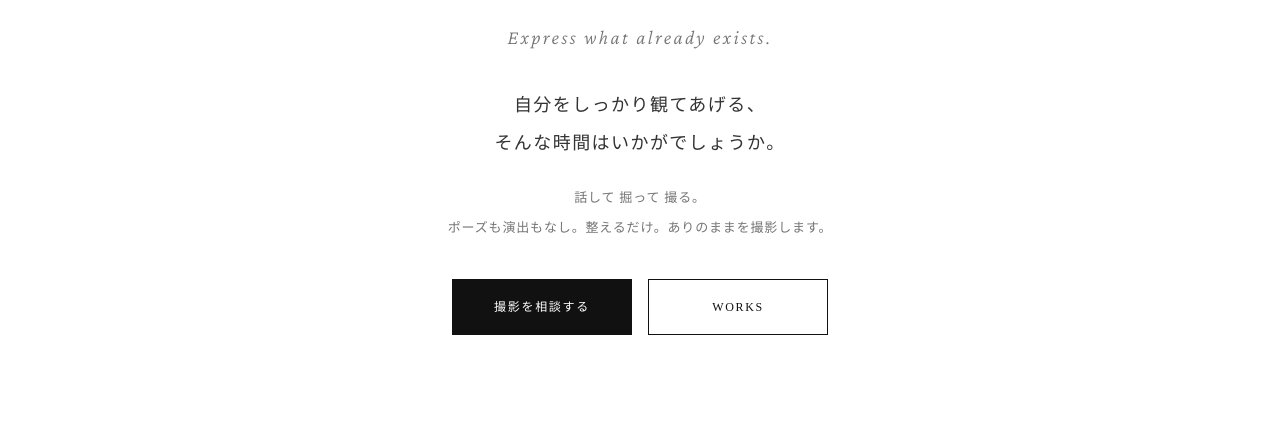
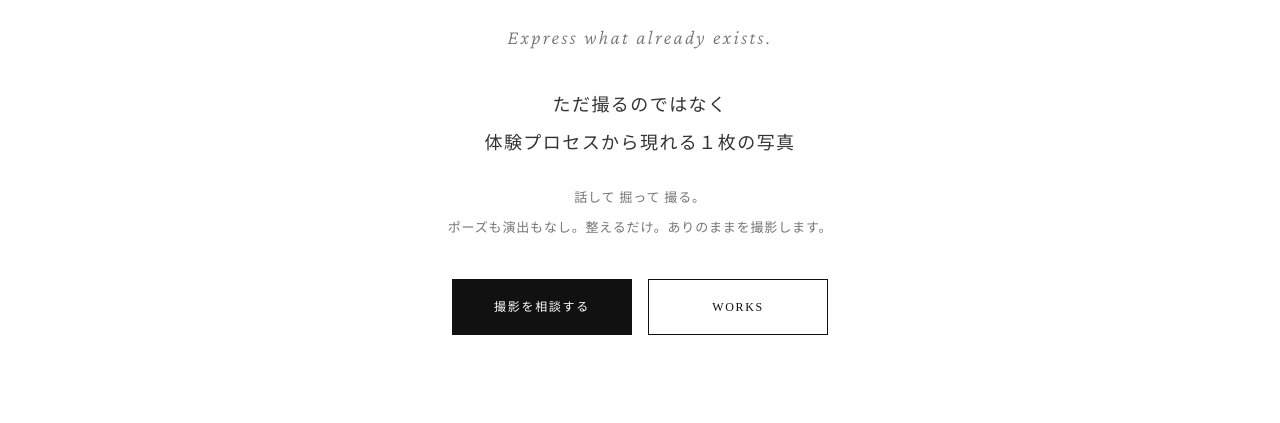
Before and after one commit to tanachu09-stack/ema-portfolio, a plain HTML site: page index.html in a window 1280 px wide. Shown: the part 377-800 px from the top of the page. Drawn offline with nearby package versions, Linux system fonts and the light colour scheme; a web font is replaced by a local one.

Commit message:
Update index.html

```diff
--- a/index.html
+++ b/index.html
@@ -150,7 +150,7 @@ section{padding:88px 0}}
     <span class="tag">Process Portrait</span>
     <h1>あなたの在り方を<br>撮影体験で</h1>
     <div class="hero-en">Express what already exists.</div>
-    <p class="hero-perm">自分をしっかり観てあげる、<br>そんな時間はいかがでしょうか。</p>
+    <p class="hero-perm">ただ撮るのではなく<br>体験プロセスから現れる１枚の写真</p>
     <p class="hero-copy">話して 掘って 撮る。<br>ポーズも演出もなし。整えるだけ。ありのままを撮影します。</p>
     <div class="buttons">
       <a class="button primary" href="#contact">撮影を相談する</a>
```
